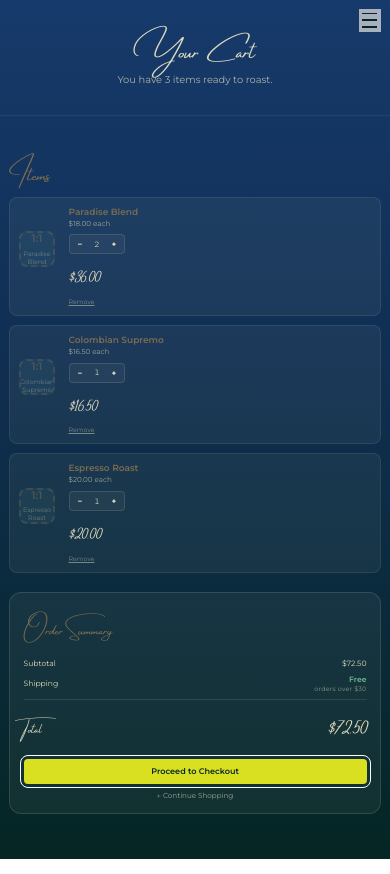
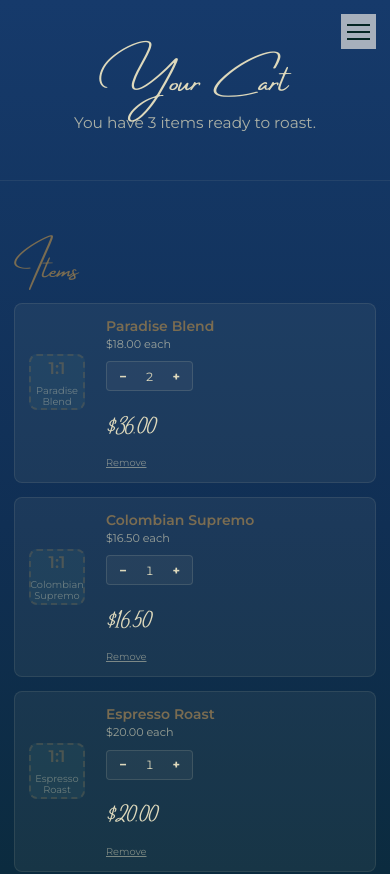
Before and after one commit to Caertos/Paradise-Roasters, a React (Vite) app: page /cart in a window 390 px wide. Shown: the top 874 px of the page. Built offline with nearby package versions, Linux system fonts and the light colour scheme.

Commit message:
fix(styles): keep content pages at a readable base font size
The global clamp bottoms out at 9px, which only suits the home illustration
overlay where every measurement is relative to the scene. Content pages that
render inside .page-bg now keep a 14px floor.

```diff
--- a/src/index.css
+++ b/src/index.css
@@ -21,6 +21,12 @@
 html {
   font-family: "Montserrat", sans-serif;
   font-size: clamp(9px, 2vw, 16px);
+}
+
+/* Content pages (everything except the home scene) must not shrink below a
+   readable base: the 9px floor above only suits the home illustration overlay. */
+html:has(.page-bg) {
+  font-size: clamp(14px, 2vw, 16px);
 }
 
 html,
```
